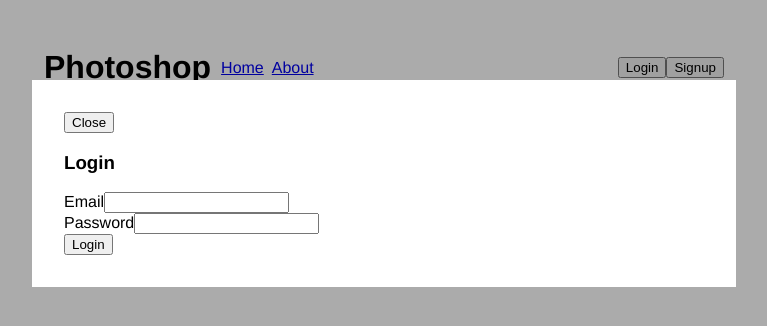
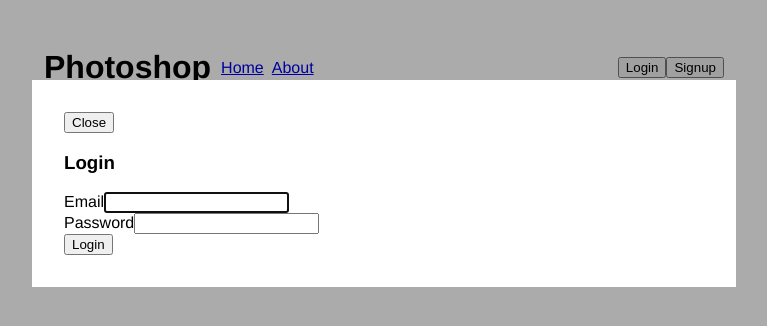
Before and after one commit to poomer123/next-js-shop, a Next.js app: page / in a window 1280 px wide. Both pictures are taken after a click on the button "Login". Shown: the top 326 px of the page, without its empty margins (256-1023 px from the left). Built offline with nearby package versions, Linux system fonts and the light colour scheme; no server answers.

Commit message:
focus input

```diff
--- a/src/pages/_app.js
+++ b/src/pages/_app.js
@@ -1,4 +1,4 @@
-import { useState, useEffect } from 'react'
+import { useState, useEffect, useRef } from 'react'
 import { firebase } from "services/firebase";
 import 'styles/global.css'
 import Link from 'next/link'
@@ -67,6 +67,13 @@
 
 function Form({ buttonText, onSubmit }) {
     const [error, setError] = useState(null)
+    const inputRef = useRef(null)
+
+    useEffect(() => {
+        if (inputRef.current !== null) {
+            inputRef.current.focus()
+        }
+    }, [])
 
     function handleSubmit(event) {
         event.preventDefault()
@@ -85,7 +92,7 @@
         <form onSubmit={handleSubmit}>
             <div>
                 <label htmlFor="email">Email</label>
-                <input type="text" id="email" />
+                <input type="text" id="email" ref={inputRef} />
             </div>
             <div>
                 <label htmlFor="password">Password</label>
```
